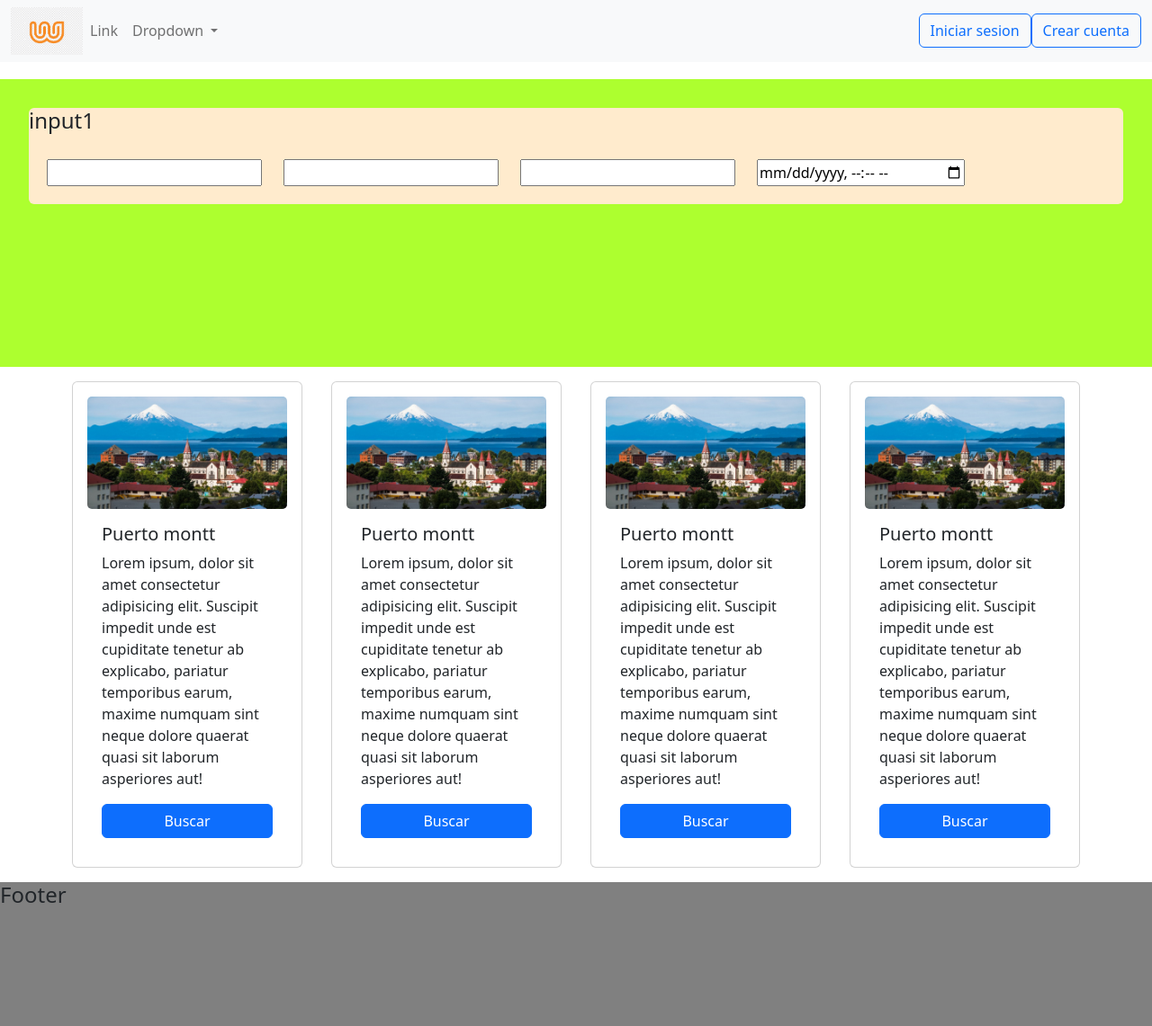
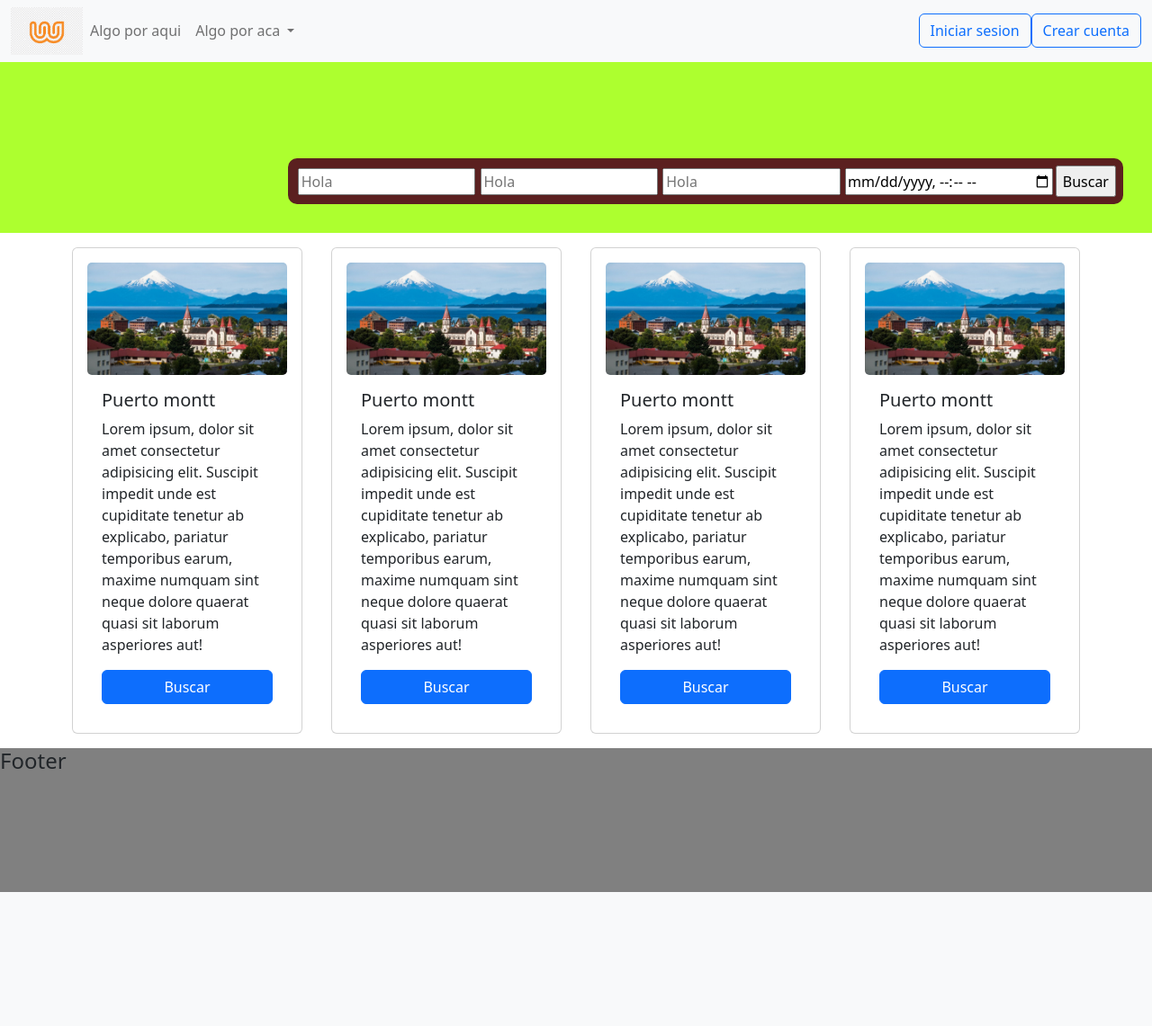
Before and after one commit to Rodrigotc/web_caba-as, a PHP site: page / in a window 1280 px wide. Shown: the whole page at 90% size. After the commit the page ends 992 px from the top, so only its background shows below. Run offline with PHP 8.4, Linux system fonts and the light colour scheme.

Commit message:
Mod index css / busqueda filtro

```diff
--- a/index.html
+++ b/index.html
@@ -10,7 +10,6 @@
     <title>Web cabañas</title>
 </head>
 <body>
-<<<<<<< HEAD
 
     <nav class="navbar-custom navbar fixed-top navbar-expand-lg bg-light">
 
@@ -22,17 +21,18 @@
           <div class="collapse navbar-collapse" id="navbarSupportedContent">
             <ul class="navbar-nav me-auto mb-2 mb-lg-0">
               <li class="nav-item">
-                <a class="nav-link" href="#">Link</a>
+                <a class="nav-link" href="#">Algo por aqui</a>
               </li>
               <li class="nav-item dropdown">
                 <a class="nav-link dropdown-toggle" href="#" id="navbarDropdown" role="button" data-bs-toggle="dropdown" aria-expanded="false">
-                  Dropdown
+                  Algo por aca
                 </a>
                 <ul class="dropdown-menu" aria-labelledby="navbarDropdown">
-                  <li><a class="dropdown-item" href="#">Action</a></li>
-                  <li><a class="dropdown-item" href="#">Another action</a></li>
+                  <li><a class="dropdown-item" href="#">a</a></li>
                   <li><hr class="dropdown-divider"></li>
-                  <li><a class="dropdown-item" href="#">Something else here</a></li>
+                  <li><a class="dropdown-item" href="#">a2</a></li>
+                  <li><hr class="dropdown-divider"></li>
+                  <li><a class="dropdown-item" href="#">a3</a></li>
                 </ul>
               </li>
 
@@ -45,15 +45,17 @@
     <main>
       <div class="buscador-inicio">
         <div class="formulario-busqueda">
-   <h4>input1</h4>
-          <form class="formulario-bsc" action="">
-            <input class="inpt" type="text">
-            <input class="inpt" type="text">
-            <input class="inpt" type="text">
-            <input class="inpt" type="datetime-local" name="a" id="">
+          <form class="formulario" action="">
+            <input placeholder="Hola" class="inpt" type="text">
+            <input placeholder="Hola" class="inpt" type="text">
+            <input placeholder="Hola" class="inpt" type="text">
+            <input placeholder="Hola" class="inpt" type="datetime-local" name="a" id="">
+            <input type="submit" value="Buscar">
           </form>
         </div>
-      </div>
+        </div>
+
+
       <div class="lista-cards">
 
         <div class="card" >
--- a/style.css
+++ b/style.css
@@ -46,33 +46,40 @@ body{
 }
 <<<<<<< HEAD
 */
+
 .navbar-custom {
     background-color: lightgreen;
 }
+.buscador-inicio{
+    display: flex;
+    margin-top: 4rem;
+    background-color: greenyellow;
+    padding: 2rem;
+}
 .formulario-busqueda{
-    background-color: blanchedalmond;
-    border-radius: 6px;
+    margin-top: 5rem;
+    margin-left: 18rem;
+    background-color: rgb(91, 32, 32);
+    border-radius: 10px;
 }
-.formulario-bsc{
+.formulario{
     display: flex;
     padding: 0.5rem;
 }
 .inpt{
-    margin: 1%;
+    margin: 0.3%;
+    width: 40%;
 }
+legend{
+    font-size: medium;
+}
+
 
 
 .img-logo{
     width: 5rem;
     left: 5rem;
     align-items: center;
-}
-.buscador-inicio{
-    display: block;
-    margin-top: 4rem;
-    background-color: greenyellow;
-    padding: 2rem;
-    height: 20rem;
 }
 .lista-cards{
     display: flex;
```
